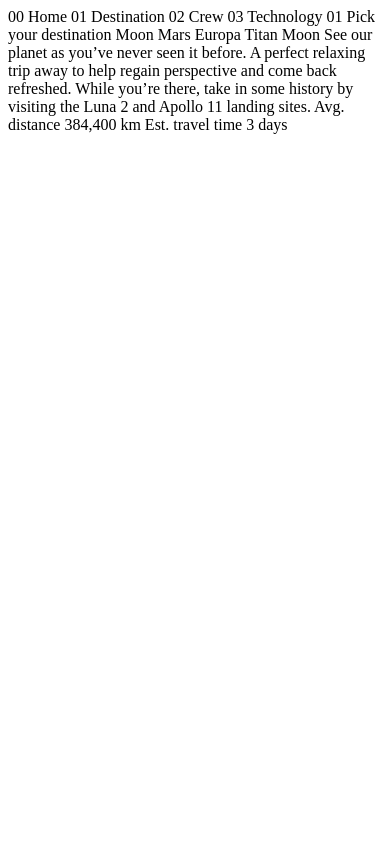
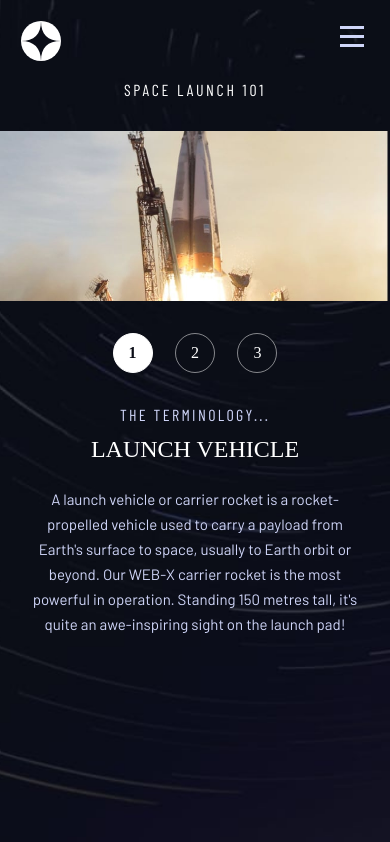
Before and after one commit to maxszymanski/Space-website, a plain HTML site: page destination.html in a window 390 px wide. Drawn offline with nearby package versions, Linux system fonts and the light colour scheme; a web font is replaced by a local one.

Commit message:
finished mobile tech section

```diff
--- a/destination.html
+++ b/destination.html
@@ -1,37 +1,47 @@
 <!DOCTYPE html>
 <html lang="en">
+
 <head>
   <meta charset="UTF-8">
   <meta name="viewport" content="width=device-width, initial-scale=1.0">
-
   <link rel="icon" type="image/png" sizes="32x32" href="./assets/favicon-32x32.png">
-
   <title>Frontend Mentor | Space tourism website</title>
+  <link rel="stylesheet" href="./css/style.css">
 </head>
 <body>
+  <header class="header header__crew header__tech">
+    <burger class="burger-btn">
+      <img src="./assets/shared/icon-hamburger.svg" alt="" class="open-btn">
+      <img src="./assets/shared/icon-close.svg" alt="" class="close-btn hide">
+    </burger>
+    <nav class="nav">
+      <ul class="nav__list">
+        <li class="nav__item"><a href="index.html" class="nav__link">home</a></li>
+        <li class="nav__item"><a href="destination.html" class="nav__link">destination</a></li>
+        <li class="nav__item"><a href="crew.html" class="nav__link ">crew</a></li>
+        <li class="nav__item"><a href="technology.html" class="nav__link nav__link--select">technology</a></li>
+      </ul>
+    </nav>
+    <a href="index.html" class="header__logo"><img src="./assets/shared/logo.svg" alt="company logo" class="header__logo"></a>
+    <div class="header__tech-box">
+      <p class="header__crew-title header__tech-title">Space launch 101</p>
+      <img src="./assets/technology/image-launch-vehicle-landscape.jpg" alt="Commander photo" class="header__tech-img">
+      <div class="header__tech-btnbox">
+        <button class="header__tech-btn header__tech-btn--active ">1</button>
+        <button class="header__tech-btn">2</button>
+        <button class="header__tech-btn">3</button>
+      </div>
+      <div class="header__tech-info">
+        <div class="header__tech-head">
+          <p class="header__tech-term">The terminology...</p>
+          <h5 class="header__tech-name">Launch vehicle</h5>
+        </div>
+        <p class="header__tech-text">A launch vehicle or carrier rocket is a rocket-propelled vehicle used to carry a payload from Earth's surface to space, usually to Earth orbit or beyond. Our WEB-X carrier rocket is the most powerful in operation. Standing 150 metres tall, it's quite an awe-inspiring sight on the launch pad!</p>
+      </div>
 
-  00 Home
-  01 Destination
-  02 Crew
-  03 Technology
+    </div>
+  </header>
+  <script type="module" src="./js/jscript.js"></script>
+</body>
 
-  01 Pick your destination
-
-  Moon
-  Mars
-  Europa
-  Titan
-
-  Moon
-
-  See our planet as you’ve never seen it before. A perfect relaxing trip away to help
-  regain perspective and come back refreshed. While you’re there, take in some history
-  by visiting the Luna 2 and Apollo 11 landing sites.
-
-  Avg. distance
-  384,400 km
-
-  Est. travel time
-  3 days
-</body>
 </html>
--- a/scss/style.scss
+++ b/scss/style.scss
@@ -134,9 +134,25 @@ body {
 		font-size: 2rem;
 		text-transform: uppercase;
 		letter-spacing: 1.25px;
-		background: $white;
-		transition: box-shadow 0.3s;
+		background-color: $white;
 		z-index: 2;
+		&::before {
+			content: '';
+			position: absolute;
+			top: 50%;
+			left: 50%;
+			transform: translate(-50%,-50%);
+			width: 0px;
+			height: 0px;
+			background-color: rgb(255, 255, 255, .1);
+			border-radius: 50%;
+			transition: width 0.3s, height 0.3s;
+			z-index: -1;
+		}
+		&:hover::before {
+			height: 220px;
+			width: 220px;
+		}
 	}
 	&__crew {
 		position: relative;
```
Also changed, not shown: css/style.css, 1 other file.
